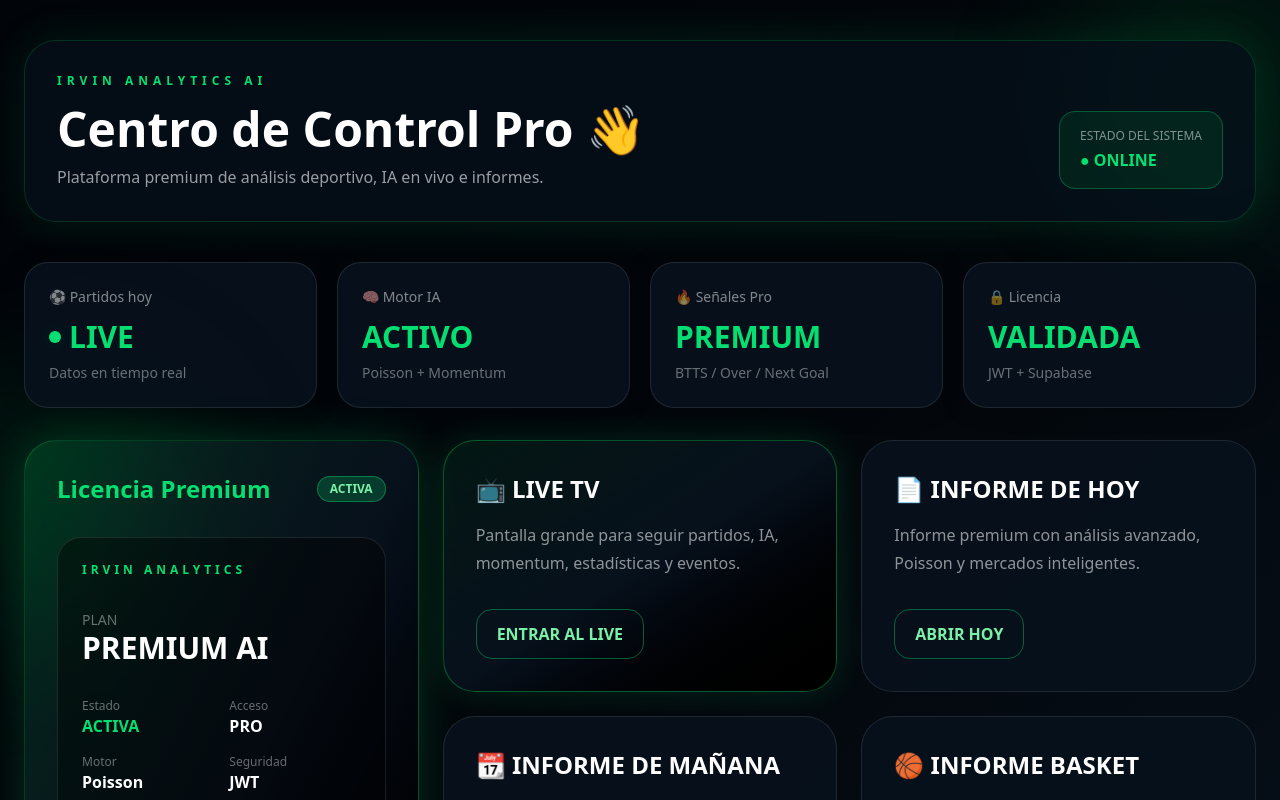
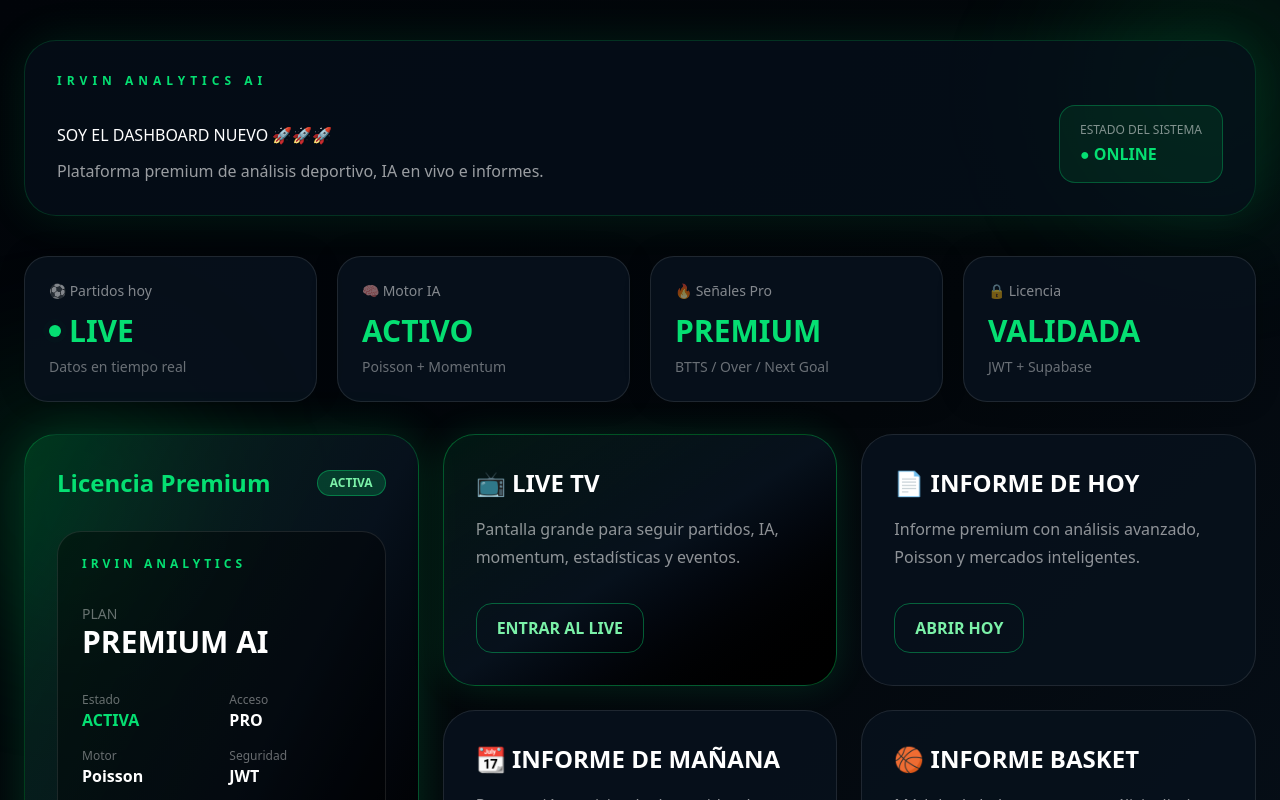
Before and after one commit to irvin182/irvin-picks, a Next.js app: page /dashboard in a window 1280 px wide. Shown: the top 800 px of the page. Built offline with nearby package versions, Linux system fonts and the light colour scheme.

Commit message:
Fix basket dashboard link

```diff
--- a/app/command-center/page.tsx
+++ b/app/command-center/page.tsx
@@ -85,7 +85,7 @@
             <Card
               title="📺 TV EN VIVO"
               text="Modo pantalla grande para seguir partidos, IA, momentum, estadísticas y eventos."
-              href="/probador/TV"
+              href="/live"
               button="ENTRAR AL LIVE"
               featured
             />
@@ -93,16 +93,16 @@
             <Card
               title="📄 INFORME DE HOY"
               text="Genera informes premium con análisis avanzado, Poisson y mercados inteligentes."
-              href="/probador/informe-hoy"
+              href="/reports/today"
               button="ABRIR INFORME"
             />
 
-            <Card
-              title="🏀 INFORME BASKET"
-              text="Módulo de baloncesto con análisis diario y lectura estadística."
-              href="/probador/informe-hoy-basket"
-              button="VER BASKET"
-            />
+          <Card
+  title="🏀 INFORME BASKET"
+  text="Módulo de baloncesto con análisis diario y lectura estadística."
+  href="/reports/basket"
+  button="VER BASKET"
+/>
 
             <button
               onClick={() => signOut({ callbackUrl: "/" })}
--- a/app/dashboard/page.tsx
+++ b/app/dashboard/page.tsx
@@ -16,9 +16,9 @@
 
           <div className="mt-4 flex flex-col lg:flex-row lg:items-end lg:justify-between gap-6">
             <div>
-              <h1 className="text-5xl font-black">
-                Centro de Control Pro 👋
-              </h1>
+           <h1>
+SOY EL DASHBOARD NUEVO 🚀🚀🚀
+</h1>
               <p className="text-white/60 mt-3">
                 Plataforma premium de análisis deportivo, IA en vivo e informes.
               </p>
```
